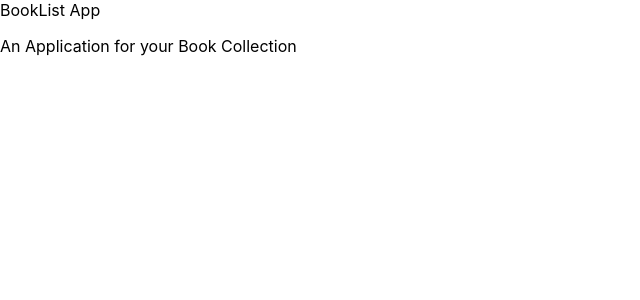
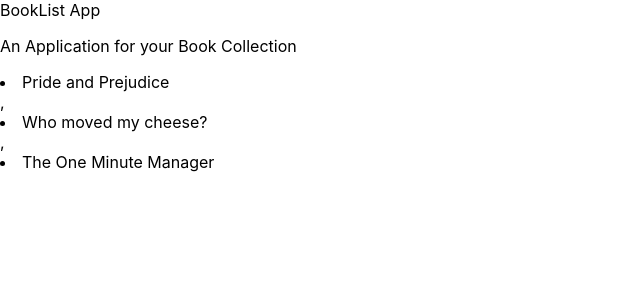
Before and after one commit to Suganthi2023/ReactAssign, a React (Create React App) app in the folder nov14assign/: page / in a window 1280 px wide. Shown: the top 300 px of the page, without its empty margins (0-640 px from the left). Built offline with nearby package versions, Linux system fonts and the light colour scheme.

Commit message:
Added Child Component with 3 pre-defined books

```diff
--- a/nov14assign/src/App.js
+++ b/nov14assign/src/components/App.js
@@ -1,10 +1,11 @@
-
+import BookList from "./BookList";
 
 function App() {
   return (
     <div className="App">
       BookList App
       <p>An Application for your Book Collection</p>
+      <BookList/>
     </div>
   );
 }
--- /dev/null
+++ b/nov14assign/src/components/BookList.js
@@ -0,0 +1,18 @@
+
+function BookList(){
+    return (
+        <div>
+        <div>
+            <li>Pride and Prejudice</li>
+        </div>,
+        <div>
+           <li>Who moved my cheese?</li>
+        </div>,
+        <div>
+            <li>The One Minute Manager</li>
+        </div>
+        </div>
+    )
+}
+
+export default BookList;
--- a/nov14assign/src/index.js
+++ b/nov14assign/src/index.js
@@ -1,7 +1,7 @@
 import React from 'react';
 import ReactDOM from 'react-dom/client';
 import './index.css';
-import App from './App';
+import App from './components/App';
 
 
 const root = ReactDOM.createRoot(document.getElementById('root'));
```
